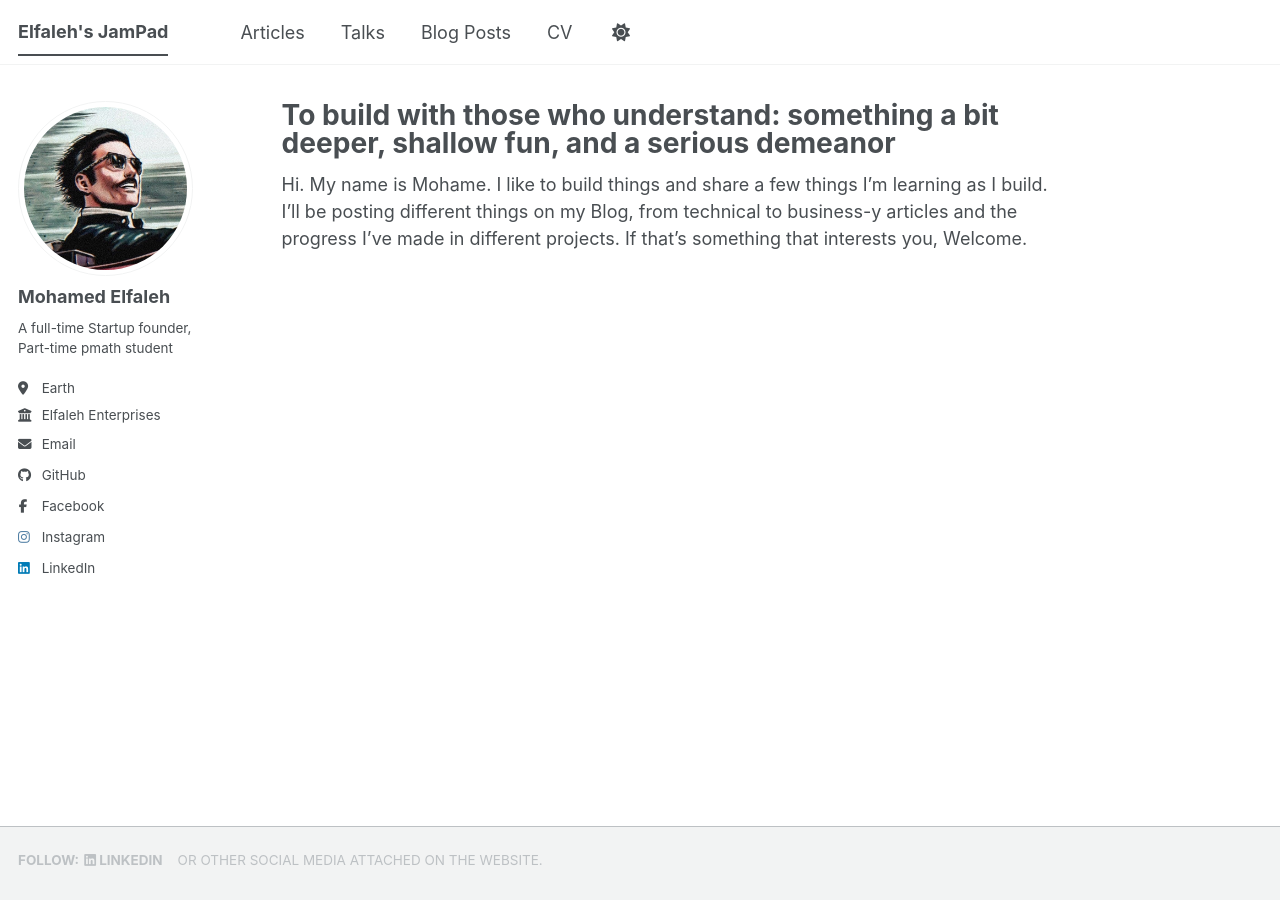
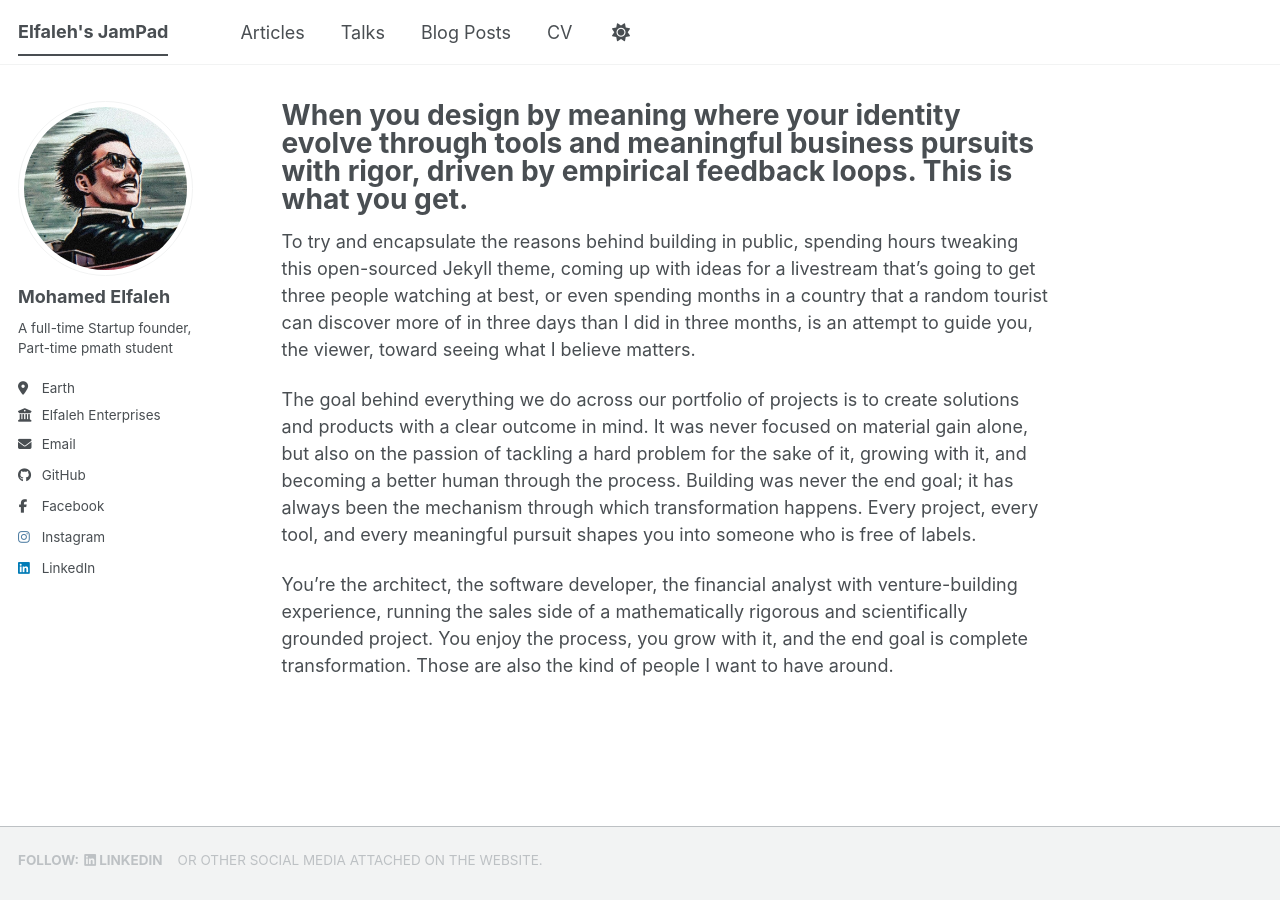
Before and after one commit to elfalehed/elfalehed.github.io, a Jekyll site: the page built from _pages/about.md, in a window 1280 px wide. Built offline with Jekyll 4.4.1, drawn with Linux system fonts in a browser that asks for light colours; a style sheet for code colours, icons or effects is not loaded.

Commit message:
Update about.md

```diff
--- a/_pages/about.md
+++ b/_pages/about.md
@@ -1,11 +1,15 @@
 ---
 layout: single
 permalink: /
-title: "To build with those who understand: something a bit deeper, shallow fun, and a serious demeanor"
+title: "When you design by meaning where your identity evolve through tools and meaningful business pursuits with rigor, driven by empirical feedback loops. This is what you get. "
 author_profile: true
 redirect_from:
   - /about/
   - /about.html
 ---
 
-Hi. My name is Mohame. I like to build things and share a few things I'm learning as I build. I'll be posting different things on my Blog, from technical to business-y articles and the progress I've made in different projects. If that's something that interests you, Welcome.
+To try and encapsulate the reasons behind building in public, spending hours tweaking this open-sourced Jekyll theme, coming up with ideas for a livestream that's going to get three people watching at best, or even spending months in a country that a random tourist can discover more of in three days than I did in three months, is an attempt to guide you, the viewer, toward seeing what I believe matters.
+
+The goal behind everything we do across our portfolio of projects is to create solutions and products with a clear outcome in mind. It was never focused on material gain alone, but also on the passion of tackling a hard problem for the sake of it, growing with it, and becoming a better human through the process. Building was never the end goal; it has always been the mechanism through which transformation happens. Every project, every tool, and every meaningful pursuit shapes you into someone who is free of labels.
+
+You're the architect, the software developer, the financial analyst with venture-building experience, running the sales side of a mathematically rigorous and scientifically grounded project. You enjoy the process, you grow with it, and the end goal is complete transformation. Those are also the kind of people I want to have around.
```
